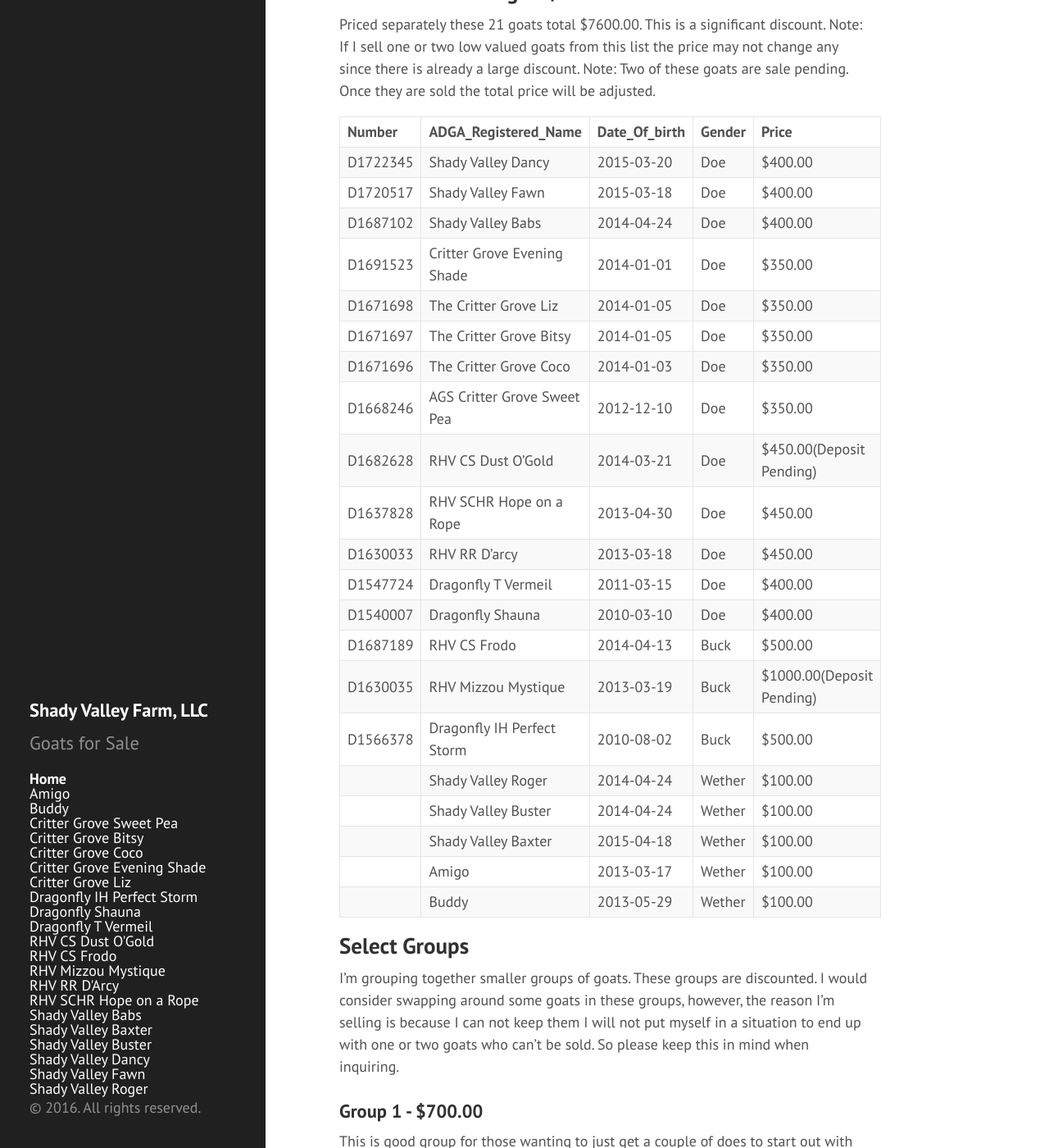
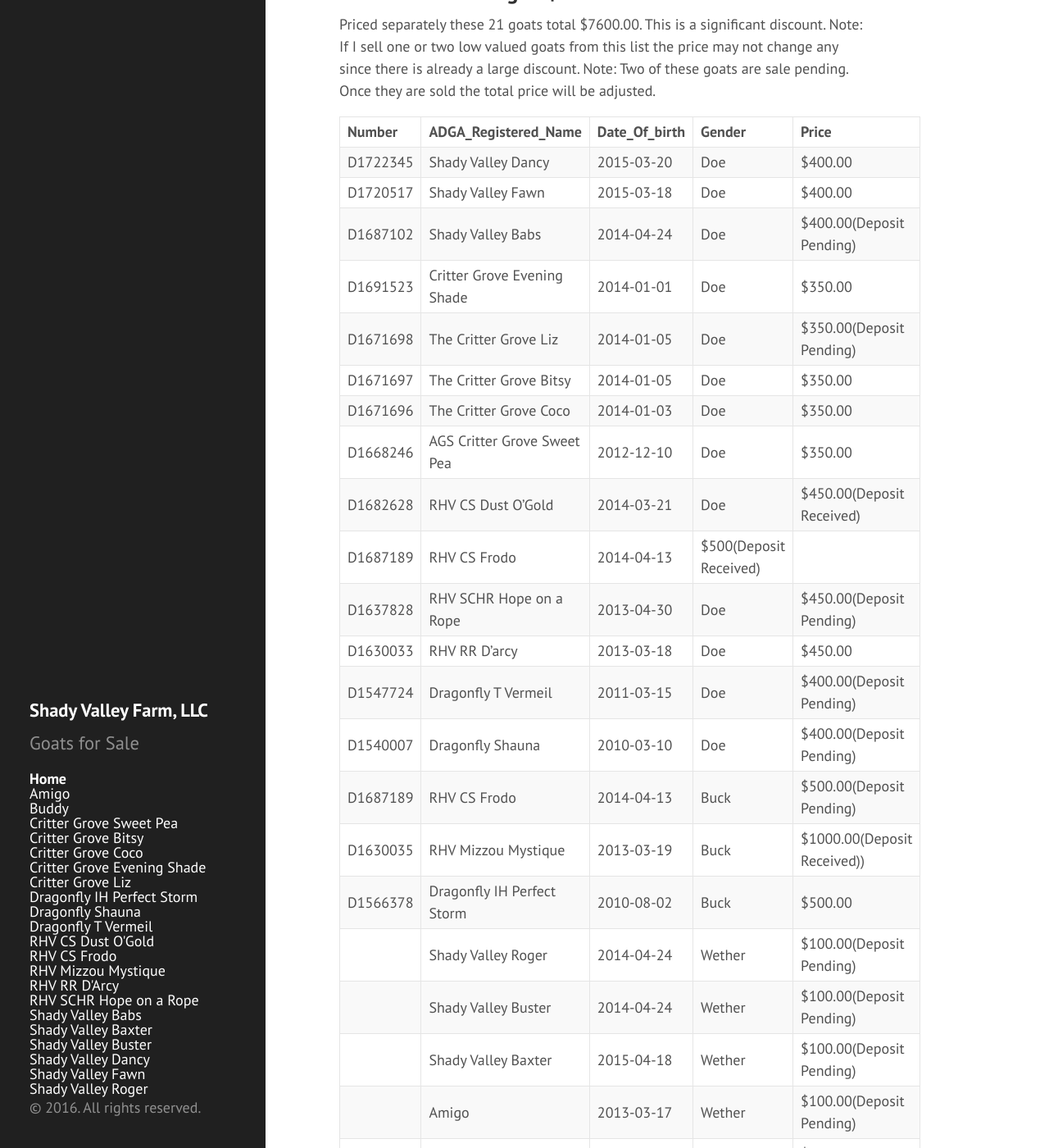
Before and after one commit to shadyvalleyfarm/shadyvalleyfarm.github.io, a Jekyll site: the page built from index.md, in a window 1280 px wide and 1400 px high, scrolled down 835 px. Shown: the whole window at 82% size. Built offline with Jekyll 4.4.1, drawn with Linux system fonts in a browser that asks for light colours; Markdown is read by kramdown in place of the engine named in the settings; some of the changed text lies outside the part shown.

Commit message:
Update for deposits

```diff
--- a/index.md
+++ b/index.md
@@ -38,25 +38,26 @@
 |:----------|:-------|:-------|:-------|:-------|:-------
 |D1722345|Shady Valley Dancy|2015-03-20|Doe|$400.00
 |D1720517|Shady Valley Fawn|2015-03-18|Doe|$400.00
-|D1687102|Shady Valley Babs|2014-04-24|Doe|$400.00
+|D1687102|Shady Valley Babs|2014-04-24|Doe|$400.00(Deposit Pending)
 |D1691523|Critter Grove Evening Shade|2014-01-01|Doe|$350.00
-|D1671698|The Critter Grove Liz|2014-01-05|Doe|$350.00
+|D1671698|The Critter Grove Liz|2014-01-05|Doe|$350.00(Deposit Pending)
 |D1671697|The Critter Grove Bitsy|2014-01-05|Doe|$350.00
 |D1671696|The Critter Grove Coco|2014-01-03|Doe|$350.00
 |D1668246|AGS Critter Grove Sweet Pea|2012-12-10|Doe|$350.00
-|D1682628|RHV CS Dust O'Gold|2014-03-21|Doe|$450.00(Deposit Pending)
-|D1637828|RHV SCHR Hope on a Rope|2013-04-30|Doe|$450.00
+|D1682628|RHV CS Dust O'Gold|2014-03-21|Doe|$450.00(Deposit Received)
+|D1687189|RHV CS Frodo|2014-04-13|$500(Deposit Received)
+|D1637828|RHV SCHR Hope on a Rope|2013-04-30|Doe|$450.00(Deposit Pending)
 |D1630033|RHV RR D'arcy|2013-03-18|Doe|$450.00
-|D1547724|Dragonfly T Vermeil|2011-03-15|Doe|$400.00
-|D1540007|Dragonfly Shauna|2010-03-10|Doe|$400.00
-|D1687189|RHV CS Frodo|2014-04-13|Buck|$500.00
-|D1630035|RHV Mizzou Mystique|2013-03-19|Buck|$1000.00(Deposit Pending)
+|D1547724|Dragonfly T Vermeil|2011-03-15|Doe|$400.00(Deposit Pending)
+|D1540007|Dragonfly Shauna|2010-03-10|Doe|$400.00(Deposit Pending)
+|D1687189|RHV CS Frodo|2014-04-13|Buck|$500.00(Deposit Pending)
+|D1630035|RHV Mizzou Mystique|2013-03-19|Buck|$1000.00(Deposit Received))
 |D1566378|Dragonfly IH Perfect Storm|2010-08-02|Buck|$500.00
-| |Shady Valley Roger |2014-04-24|Wether|$100.00
-| |Shady Valley Buster|2014-04-24|Wether|$100.00
-| |Shady Valley Baxter|2015-04-18|Wether|$100.00
-| |Amigo|2013-03-17|Wether|$100.00
-| |Buddy|2013-05-29|Wether|$100.00
+| |Shady Valley Roger |2014-04-24|Wether|$100.00(Deposit Pending)
+| |Shady Valley Buster|2014-04-24|Wether|$100.00(Deposit Pending)
+| |Shady Valley Baxter|2015-04-18|Wether|$100.00(Deposit Pending)
+| |Amigo|2013-03-17|Wether|$100.00(Deposit Pending)
+| |Buddy|2013-05-29|Wether|$100.00(Deposit Pending)
 
 ## Select Groups
 
```
